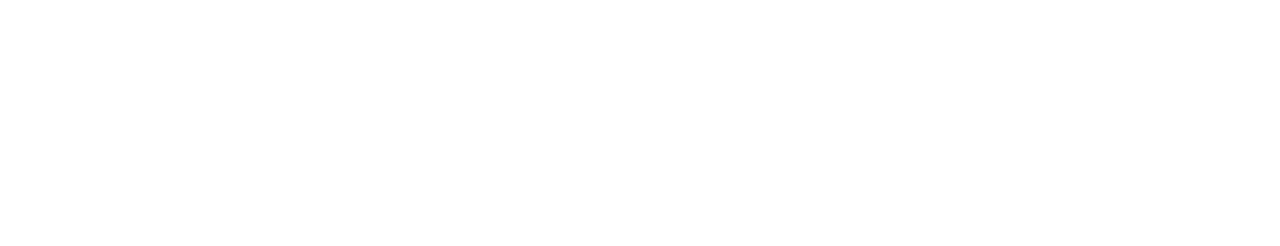
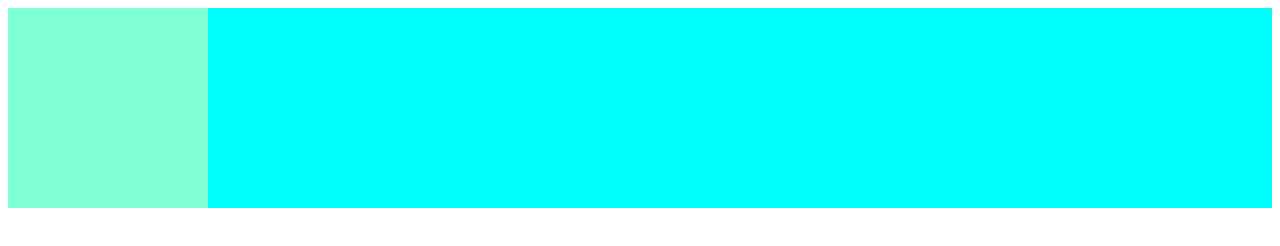
Before and after one commit to KateSebring/etch-a-sketch, a plain HTML site: page index.html in a window 1280 px wide. Drawn offline with Linux system fonts and the light colour scheme.

Commit message:
Set up grid square and container for squares

```diff
--- /dev/null
+++ b/.sketch-container {.css
@@ -0,0 +1,8 @@
+.sketch-container {
+    width: 100%;
+    display: flex;
+}
+
+.grid-square {
+
+}
--- a/index.html
+++ b/index.html
@@ -5,8 +5,9 @@
     <meta name="viewport" content="width=device-width, initial-scale=1.0">
     <title>Etch a Sketch</title>
     <script src="script.js" defer></script>
+    <link rel="stylesheet" href="style.css">
 </head>
 <body>
-
+    <div class="sketch-container"></div>
 </body>
 </html>
--- a/script.js
+++ b/script.js
@@ -0,0 +1,7 @@
+const sketchContainer = document.querySelector('.sketch-container');
+
+const squareDiv = document.createElement('div');
+
+squareDiv.setAttribute('class', 'grid-square');
+
+sketchContainer.appendChild(squareDiv);
--- /dev/null
+++ b/style.css
@@ -0,0 +1,11 @@
+.sketch-container {
+    width: 100%;
+    display: flex;
+    background-color: aqua;
+}
+
+.grid-square {
+    background-color: aquamarine;
+    width: 200px;
+    height: 200px;
+}
```
